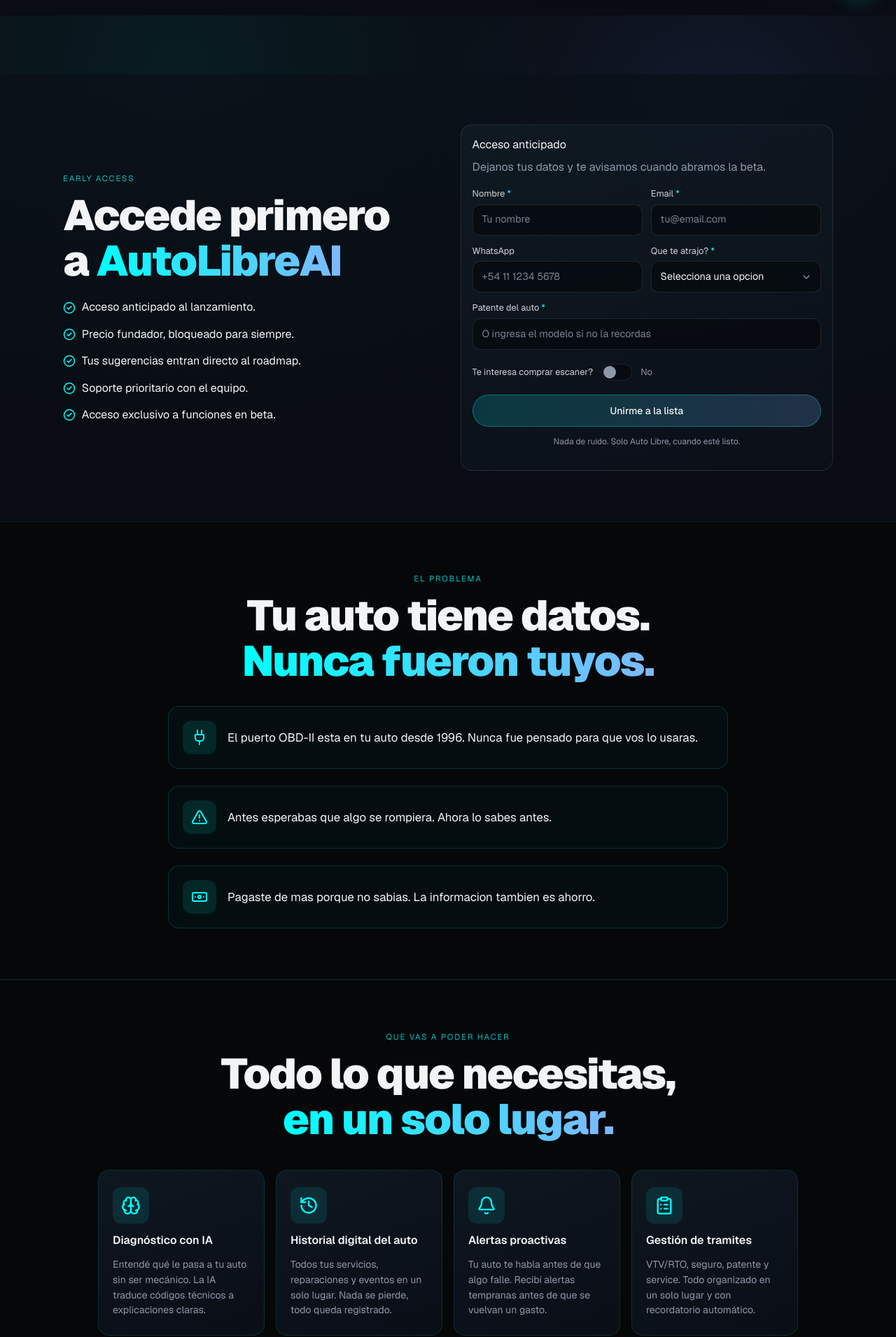
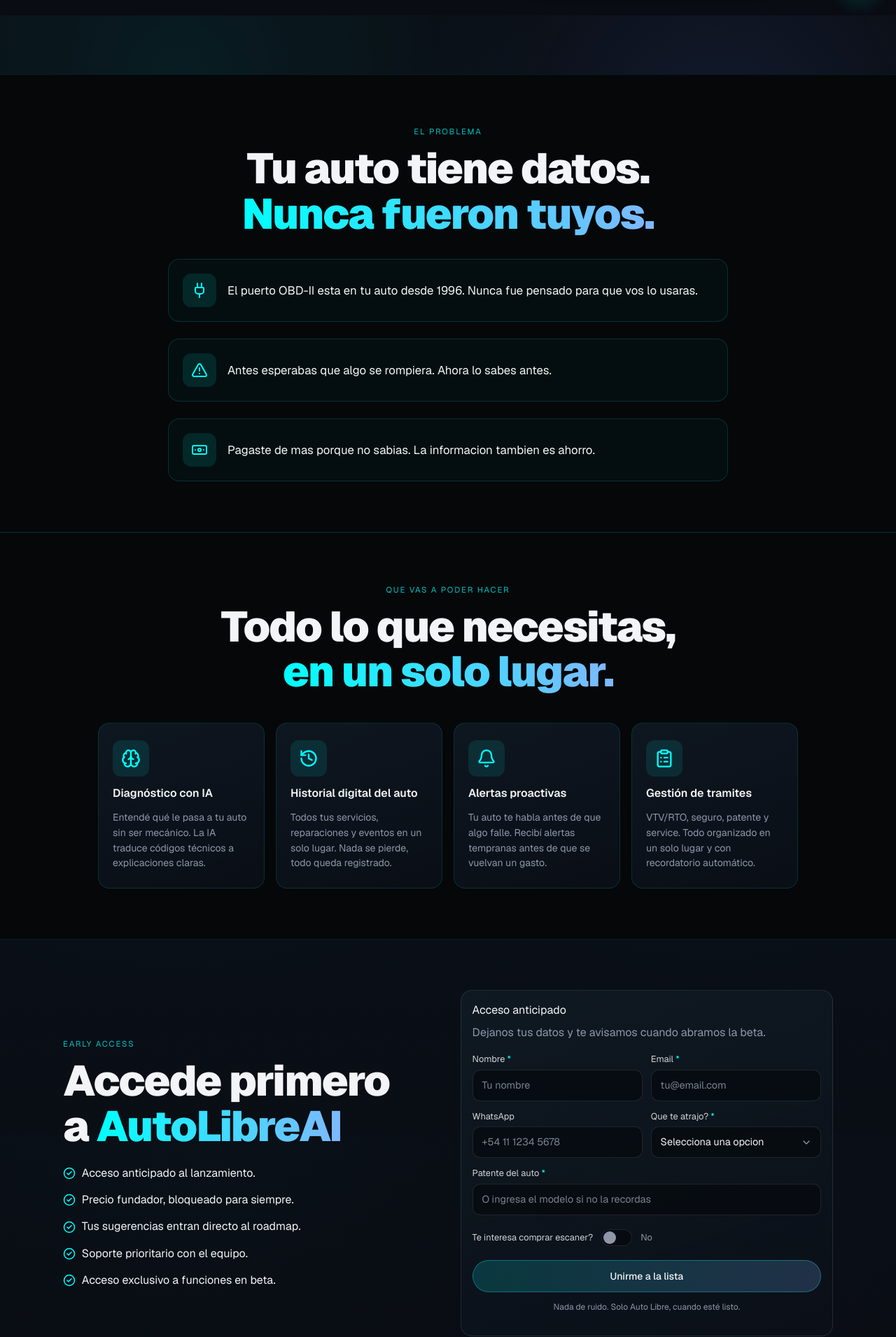
Before and after one commit to AutolibreAI/autolibre-landing-page, a Next.js app: page / in a window 1280 px wide. Shown: the part 778-2689 px from the top of the page at 70% size. Built offline with nearby package versions, Linux system fonts and the light colour scheme.

Commit message:
feat: reorder FormSection after FeaturesSection in product layout
Update section order for better user flow.

```diff
--- a/app/page.tsx
+++ b/app/page.tsx
@@ -37,16 +37,16 @@ export default function Home() {
           <HeroSection content={landingPageContent.sections.hero} />
         </SectionContainer>
 
-        <SectionContainer id="form-section" className="al-section-form">
-          <FormSection content={landingPageContent.sections.form} />
-        </SectionContainer>
-
         <SectionContainer id="problem" className="al-section-problem">
           <ProblemSection content={landingPageContent.sections.problem} />
         </SectionContainer>
 
         <SectionContainer id="features" className="al-section-features">
           <FeaturesSection content={landingPageContent.sections.features} />
+        </SectionContainer>
+
+        <SectionContainer id="form-section" className="al-section-form">
+          <FormSection content={landingPageContent.sections.form} />
         </SectionContainer>
 
         <SectionContainer id="faqs" className="al-section-faqs">
```
